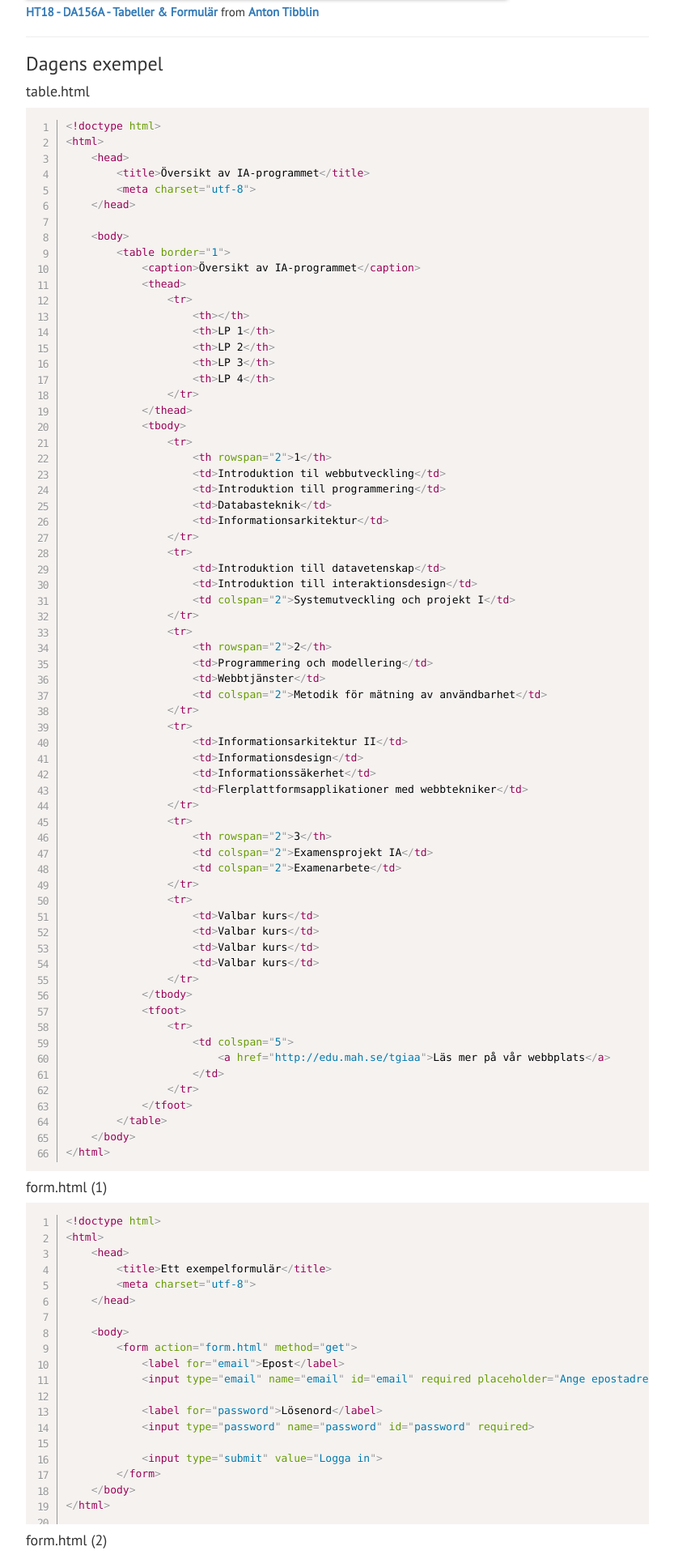
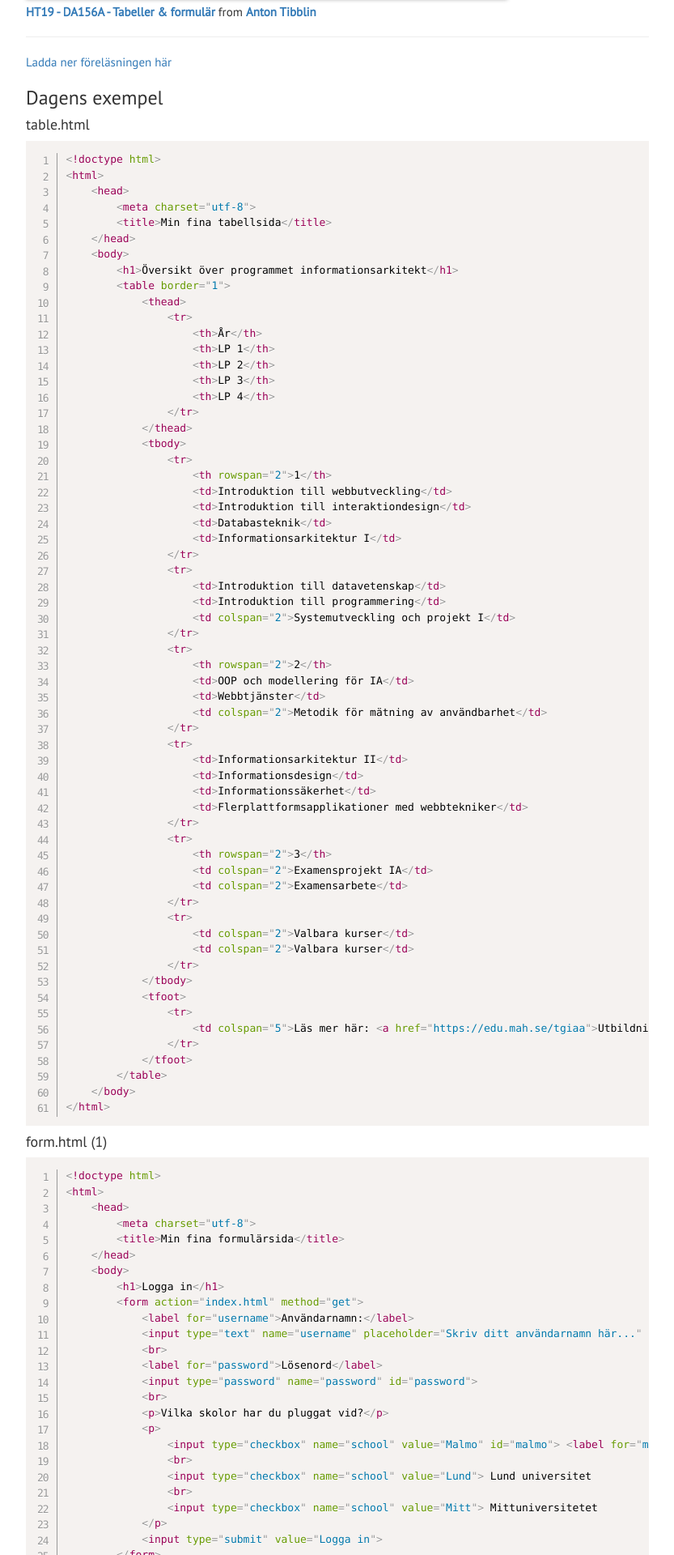
Before and after one commit to mau-dvmt/da156a, a PHP site: page /lectures.php?nr=3 in a window 1280 px wide. Shown: the part 752-2672 px from the top of the page at 81% size, without its empty margins (23-856 px from the left). Run offline with PHP 8.4, Linux system fonts and the light colour scheme; some libraries are stand-ins or nearby versions.

Commit message:
Added lecture 3

```diff
--- a/index.php
+++ b/index.php
@@ -29,6 +29,7 @@ include "_header.php";
 		</div>
 		<h2>Senaste händelser</h2>
 		<div class="list-group">
+			<a class="list-group-item" href="/lectures.php?nr=3">F3: Tabeller &amp; formulär</a>
 			<a class="list-group-item" href="/exercises.php?title=2b">L2b: Intro CSS</a>
 			<a class="list-group-item" href="/exercises.php?title=2">L2a: Tabeller &amp; formulär</a>
 			<a class="list-group-item" href="/lectures.php?nr=2">F2: Intro HTML</a>
--- a/lectures.php
+++ b/lectures.php
@@ -44,7 +44,7 @@
 				</tr>
 				<tr>
 					<td>3</td>
-					<td>Tabeller &amp; formulär</td>
+					<td><a href="/lectures.php?nr=3">Tabeller &amp; formulär</a></td>
 					<td>Anton</td>
 				</tr>
 				<tr>
--- a/lectures/3/index.php
+++ b/lectures/3/index.php
@@ -2,9 +2,11 @@
 
 <hr>
 
-<iframe src="//www.slideshare.net/slideshow/embed_code/key/oshIf0rloykTIH" width="595" height="485" frameborder="0" marginwidth="0" marginheight="0" scrolling="no" style="border:1px solid #CCC; border-width:1px; margin-bottom:5px; max-width: 100%;" allowfullscreen> </iframe> <div style="margin-bottom:5px"> <strong> <a href="//www.slideshare.net/AntonTibblin/ht18-da156a-tabeller-formulr" title="HT18 - DA156A - Tabeller &amp; Formulär" target="_blank">HT18 - DA156A - Tabeller &amp; Formulär</a> </strong> from <strong><a href="https://www.slideshare.net/AntonTibblin" target="_blank">Anton Tibblin</a></strong> </div>
+<iframe src="//www.slideshare.net/slideshow/embed_code/key/pMEZSMdE1hZvWD" width="595" height="485" frameborder="0" marginwidth="0" marginheight="0" scrolling="no" style="border:1px solid #CCC; border-width:1px; margin-bottom:5px; max-width: 100%;" allowfullscreen> </iframe> <div style="margin-bottom:5px"> <strong> <a href="//www.slideshare.net/AntonTibblin/ht19-da156a-tabeller-formulr" title="HT19 - DA156A - Tabeller &amp; formulär" target="_blank">HT19 - DA156A - Tabeller &amp; formulär</a> </strong> from <strong><a href="https://www.slideshare.net/AntonTibblin" target="_blank">Anton Tibblin</a></strong> </div>
 
 <hr>
+
+<a href="/resources/pdf/3.pdf">Ladda ner föreläsningen här</a>
 
 <h3>Dagens exempel</h3>
 
@@ -13,16 +15,15 @@
 &lt;!doctype html&gt;
 &lt;html&gt;
     &lt;head&gt;
-        &lt;title&gt;&Ouml;versikt av IA-programmet&lt;/title&gt;
         &lt;meta charset=&quot;utf-8&quot;&gt;
+        &lt;title&gt;Min fina tabellsida&lt;/title&gt;
     &lt;/head&gt;
-
     &lt;body&gt;
+        &lt;h1&gt;&Ouml;versikt &ouml;ver programmet informationsarkitekt&lt;/h1&gt;
         &lt;table border=&quot;1&quot;&gt;
-            &lt;caption&gt;&Ouml;versikt av IA-programmet&lt;/caption&gt;
             &lt;thead&gt;
                 &lt;tr&gt;
-                    &lt;th&gt;&lt;/th&gt;
+                    &lt;th&gt;&Aring;r&lt;/th&gt;
                     &lt;th&gt;LP 1&lt;/th&gt;
                     &lt;th&gt;LP 2&lt;/th&gt;
                     &lt;th&gt;LP 3&lt;/th&gt;
@@ -32,19 +33,19 @@
             &lt;tbody&gt;
                 &lt;tr&gt;
                     &lt;th rowspan=&quot;2&quot;&gt;1&lt;/th&gt;
-                    &lt;td&gt;Introduktion til webbutveckling&lt;/td&gt;
-                    &lt;td&gt;Introduktion till programmering&lt;/td&gt;
+                    &lt;td&gt;Introduktion till webbutveckling&lt;/td&gt;
+                    &lt;td&gt;Introduktion till interaktiondesign&lt;/td&gt;
                     &lt;td&gt;Databasteknik&lt;/td&gt;
-                    &lt;td&gt;Informationsarkitektur&lt;/td&gt;
+                    &lt;td&gt;Informationsarkitektur I&lt;/td&gt;
                 &lt;/tr&gt;
                 &lt;tr&gt;
                     &lt;td&gt;Introduktion till datavetenskap&lt;/td&gt;
-                    &lt;td&gt;Introduktion till interaktionsdesign&lt;/td&gt;
+                    &lt;td&gt;Introduktion till programmering&lt;/td&gt;
                     &lt;td colspan=&quot;2&quot;&gt;Systemutveckling och projekt I&lt;/td&gt;
                 &lt;/tr&gt;
                 &lt;tr&gt;
                     &lt;th rowspan=&quot;2&quot;&gt;2&lt;/th&gt;
-                    &lt;td&gt;Programmering och modellering&lt;/td&gt;
+                    &lt;td&gt;OOP och modellering f&ouml;r IA&lt;/td&gt;
                     &lt;td&gt;Webbtj&auml;nster&lt;/td&gt;
                     &lt;td colspan=&quot;2&quot;&gt;Metodik f&ouml;r m&auml;tning av anv&auml;ndbarhet&lt;/td&gt;
                 &lt;/tr&gt;
@@ -57,20 +58,16 @@
                 &lt;tr&gt;
                     &lt;th rowspan=&quot;2&quot;&gt;3&lt;/th&gt;
                     &lt;td colspan=&quot;2&quot;&gt;Examensprojekt IA&lt;/td&gt;
-                    &lt;td colspan=&quot;2&quot;&gt;Examenarbete&lt;/td&gt;
+                    &lt;td colspan=&quot;2&quot;&gt;Examensarbete&lt;/td&gt;
                 &lt;/tr&gt;
                 &lt;tr&gt;
-                    &lt;td&gt;Valbar kurs&lt;/td&gt;
-                    &lt;td&gt;Valbar kurs&lt;/td&gt;
-                    &lt;td&gt;Valbar kurs&lt;/td&gt;
-                    &lt;td&gt;Valbar kurs&lt;/td&gt;
+                    &lt;td colspan=&quot;2&quot;&gt;Valbara kurser&lt;/td&gt;
+                    &lt;td colspan=&quot;2&quot;&gt;Valbara kurser&lt;/td&gt;
                 &lt;/tr&gt;
             &lt;/tbody&gt;
             &lt;tfoot&gt;
                 &lt;tr&gt;
-                    &lt;td colspan=&quot;5&quot;&gt;
-                        &lt;a href=&quot;http://edu.mah.se/tgiaa&quot;&gt;L&auml;s mer p&aring; v&aring;r webbplats&lt;/a&gt;
-                    &lt;/td&gt;
+                    &lt;td colspan=&quot;5&quot;&gt;L&auml;s mer h&auml;r: &lt;a href=&quot;https://edu.mah.se/tgiaa&quot;&gt;Utbildningsplan IA&lt;/a&gt;&lt;/td&gt;
                 &lt;/tr&gt;
             &lt;/tfoot&gt;
         &lt;/table&gt;
@@ -82,18 +79,26 @@
 &lt;!doctype html&gt;
 &lt;html&gt;
     &lt;head&gt;
-        &lt;title&gt;Ett exempelformul&auml;r&lt;/title&gt;
         &lt;meta charset=&quot;utf-8&quot;&gt;
+        &lt;title&gt;Min fina formul&auml;rsida&lt;/title&gt;
     &lt;/head&gt;
-
     &lt;body&gt;
-        &lt;form action=&quot;form.html&quot; method=&quot;get&quot;&gt;
-            &lt;label for=&quot;email&quot;&gt;Epost&lt;/label&gt;
-            &lt;input type=&quot;email&quot; name=&quot;email&quot; id=&quot;email&quot; required placeholder=&quot;Ange epostadress h&auml;r...&quot;&gt;
-
+        &lt;h1&gt;Logga in&lt;/h1&gt;
+        &lt;form action=&quot;index.html&quot; method=&quot;get&quot;&gt;
+            &lt;label for=&quot;username&quot;&gt;Anv&auml;ndarnamn:&lt;/label&gt;
+            &lt;input type=&quot;text&quot; name=&quot;username&quot; placeholder=&quot;Skriv ditt anv&auml;ndarnamn h&auml;r...&quot; id=&quot;username&quot;&gt;
+            &lt;br&gt;
             &lt;label for=&quot;password&quot;&gt;L&ouml;senord&lt;/label&gt;
-            &lt;input type=&quot;password&quot; name=&quot;password&quot; id=&quot;password&quot; required&gt;
-
+            &lt;input type=&quot;password&quot; name=&quot;password&quot; id=&quot;password&quot;&gt;
+            &lt;br&gt;
+            &lt;p&gt;Vilka skolor har du pluggat vid?&lt;/p&gt;
+            &lt;p&gt;
+                &lt;input type=&quot;checkbox&quot; name=&quot;school&quot; value=&quot;Malmo&quot; id=&quot;malmo&quot;&gt; &lt;label for=&quot;malmo&quot;&gt;Malm&ouml; universitet&lt;/label&gt;
+                &lt;br&gt;
+                &lt;input type=&quot;checkbox&quot; name=&quot;school&quot; value=&quot;Lund&quot;&gt; Lund universitet
+                &lt;br&gt;
+                &lt;input type=&quot;checkbox&quot; name=&quot;school&quot; value=&quot;Mitt&quot;&gt; Mittuniversitetet
+            &lt;/p&gt;
             &lt;input type=&quot;submit&quot; value=&quot;Logga in&quot;&gt;
         &lt;/form&gt;
     &lt;/body&gt;
@@ -106,19 +111,18 @@
 &lt;!doctype html&gt;
 &lt;html&gt;
     &lt;head&gt;
-        &lt;title&gt;Ett exempelformul&auml;r&lt;/title&gt;
         &lt;meta charset=&quot;utf-8&quot;&gt;
+        &lt;title&gt;Min fina formul&auml;rsida&lt;/title&gt;
     &lt;/head&gt;
-
     &lt;body&gt;
+        &lt;h1&gt;Logga in&lt;/h1&gt;
         &lt;form action=&quot;http://mah.antontibblin.se/ia-gb/new-post&quot; method=&quot;post&quot;&gt;
-            &lt;label for=&quot;name&quot;&gt;Namn&lt;/label&gt;
-            &lt;input type=&quot;text&quot; name=&quot;name&quot; id=&quot;name&quot; required placeholder=&quot;Ange namn h&auml;r...&quot;&gt;
-
-            &lt;label for=&quot;message&quot;&gt;L&ouml;senord&lt;/label&gt;
-            &lt;input type=&quot;text&quot; name=&quot;message&quot; id=&quot;message&quot; required placeholder=&quot;Ange meddelande h&auml;r...&quot;&gt;
-
-            &lt;input type=&quot;submit&quot; value=&quot;Ska g&auml;stboksinl&auml;gg&quot;&gt;
+            &lt;label for=&quot;name&quot;&gt;Namn: &lt;/label&gt;
+            &lt;input type=&quot;text&quot; name=&quot;name&quot; id=&quot;name&quot;&gt;
+            &lt;label for=&quot;message&quot;&gt;Meddelande: &lt;/label&gt;
+            &lt;textarea name=&quot;message&quot; id=&quot;message&quot;&gt;&lt;/textarea&gt;
+            &lt;input type=&quot;submit&quot; value=&quot;Skapa inl&auml;gg&quot;&gt;
+        &lt;/form&gt;
         &lt;/form&gt;
     &lt;/body&gt;
 &lt;/html&gt;
--- a/plan.php
+++ b/plan.php
@@ -40,7 +40,7 @@
                     <td rowspan="3">37</td>
                     <td>10/9</td>
                     <td>10-12</td>
-                    <td>Föreläsning 3: Tabell &amp; formulär</td>
+                    <td>Föreläsning 3: <a href="/lectures.php?nr=3">Tabell &amp; formulär</a></td>
 					<td>HTML &amp; CSS: Kap. 6-7</td>
                 </tr>
                 <tr class="lecture odd">
```
Also changed, not shown: 1 other file.
